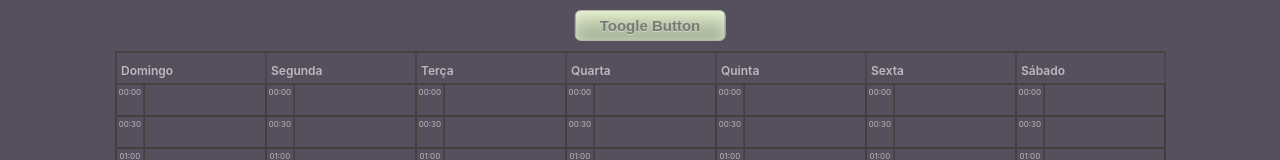
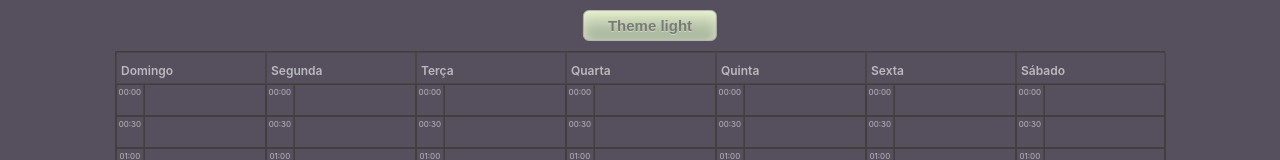
Before and after one commit to franciscoclavero/calendar, a Next.js app: page / in a window 1280 px wide. Shown: the top 160 px of the page. Built offline with nearby package versions, Linux system fonts and the light colour scheme.

Commit message:
refactor: change button text

```diff
--- a/src/components/ToogleButton/index.tsx
+++ b/src/components/ToogleButton/index.tsx
@@ -7,14 +7,16 @@ const ToogleButton = () => {
   const dispatch = useDispatch();
   const theme = useAppSelector(state => state.theme);
 
+  const buttonText = (theme.type === "light") ? "dark" : 'light';
+
   const handleClick = () => {
-    const newTheme = theme.type === "light" ? "dark" : 'light';
+    const newTheme = (theme.type === "light") ? "dark" : 'light';
 
     dispatch( setThemeType(newTheme) );
   };
 
   return (
-    <div className={styled.body} onClick={handleClick}>Toogle Button</div>
+    <div className={styled.body} onClick={handleClick}>Theme {buttonText}</div>
   )
 };
 
```
